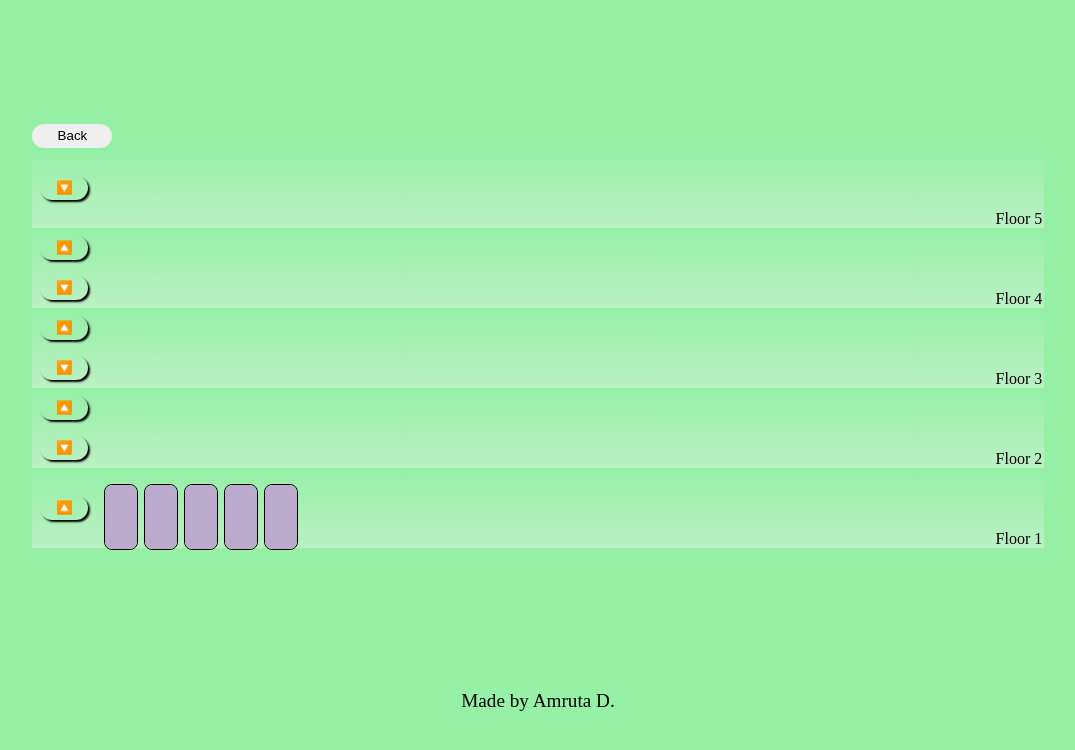
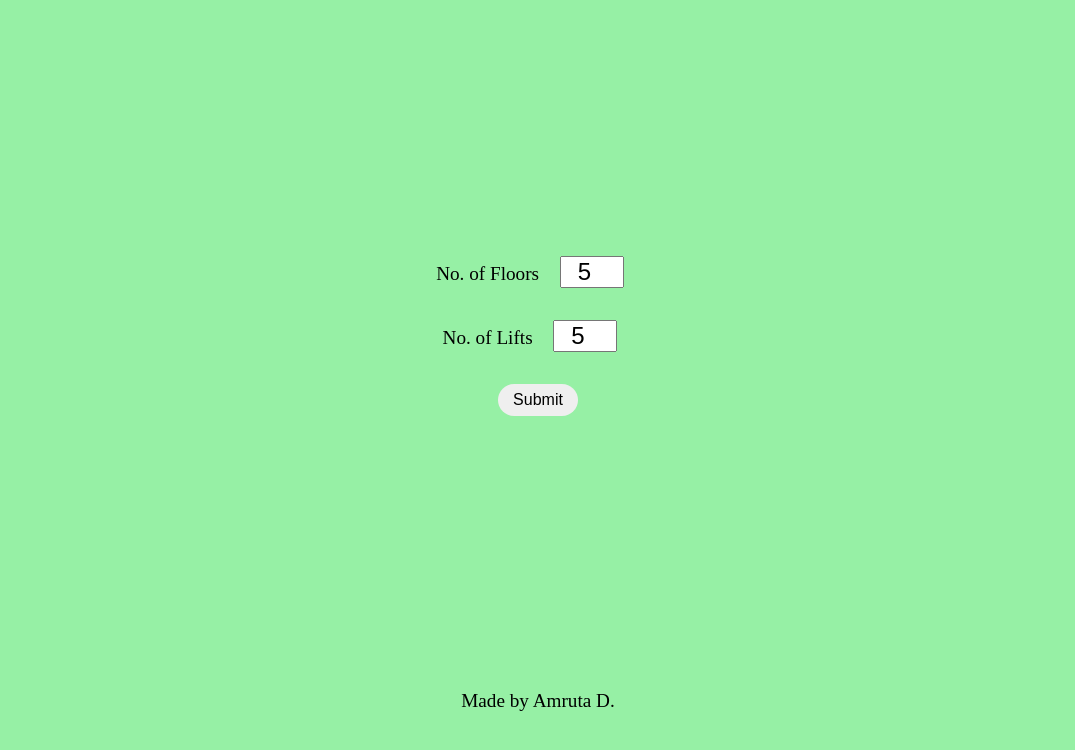
Before and after one commit to Amruta0103/lift-simulation, a plain HTML site: page index.html in a window 1280 px wide. Both pictures are taken after typing "5", "5" into the empty fields and a click on the button "Submit". Shown: the part 64-814 px from the top of the page, without its empty margins (102-1177 px from the left). Drawn offline with Linux system fonts and the light colour scheme.

Commit message:
fix: UI and form validations

```diff
--- a/css/main.css
+++ b/css/main.css
@@ -50,9 +50,15 @@ body {
   display:none;
 }
 #display{
-  display: block;
-  width: 80%;
+  display: flex;
+  flex-direction: column;
+  align-items:center;
+  width: 100%;
   margin: auto;
+  position: relative;
+}
+.sibs{
+  width: 90%;
   position: relative;
 }
 #allLevelsDiv{
@@ -113,11 +119,12 @@ body {
   display: flex;
   position: absolute;
   bottom: 0rem;
-  margin: 0rem 4rem;
+  left: 4.5rem;
+  right: 4.5rem;
   align-items: end;
   overflow-x: unset;
   overflow-y: unset;
-  width: 80%;
+  width: auto;
 }
 .liftBox{
   height: 5rem;
@@ -128,7 +135,7 @@ body {
 }
 .lift{
   height: 4rem;
-  width: 2rem;
+  min-width: 2rem;
   margin: 1rem 0.5rem 0rem;
   border: 0.5px solid black;
   border-radius: 0.5rem;
--- a/index.html
+++ b/index.html
@@ -23,12 +23,14 @@
         </form>
         <div id="display">
           <button id='backBtn' type="button">Back</button>
-          <div id="allLevelsDiv"></div>
-          <div id="allLiftsDiv"></div>
+          <div class="sibs">
+            <div id="allLevelsDiv"></div>
+            <div id="allLiftsDiv"></div>
+          </div>
         </div>
       </div>
       <div id="footer">Made by Amruta D.</div>
     </div>
     <script type="text/javascript" src="./js/main.js"></script>
   </body>
-  </html>
+</html>
--- a/js/main.js
+++ b/js/main.js
@@ -1,11 +1,10 @@
 const form = document.getElementById('form');
-const floorsVal = document.getElementById('floorsVal');
-const liftsVal = document.getElementById('liftsVal');
 const submitBtn = document.getElementById('submitBtn');
 const backBtn = document.getElementById('backBtn');
 const display = document.getElementById('display');
 const allLevel = document.getElementById('allLevelsDiv');
 const allLifts = document.getElementById('allLiftsDiv');
+var inputs = document.getElementsByClassName("input");
 
 let flVal;
 let lftVal;
@@ -15,36 +14,22 @@ let calledAt = [];
 let wipLift = [];
 let floorLevel, buttonUp, buttonDown, currentLift, time, currentFloor, available, liftIsHere;
 let validInp = false;
-floorsVal.addEventListener('input',(e) => {
-  flVal = parseInt(e.target.value);
-  console.log("flVal",flVal)
-})
 
-liftsVal.addEventListener('input',(f) => {
-  lftVal = parseInt(f.target.value);
-  console.log("lftVal",lftVal)
-})
-function validateInputs(fl,lft){
-  console.log("28 ::","fl :",fl,"lft",lft);
-  // console.log(parseInt(fl),parseInt(lft));
-  if(fl > lft){
-    alert("No. of Floors has to be more than no. of Lifts")
-  }else{
-    console.log("fl:",fl,"lft:",lft);
-    validInp = true;
-    return floorsVal.value = fl, liftsVal.value = lft;
-  }
-}
+
 submitBtn.addEventListener('click',() => {
-  console.log(validateInputs(floorsVal.value,liftsVal.value));
-  if(validInp === true){
-    for (var i=0; i< flVal ; i++){
+  let liftsVal = document.querySelector("#liftsVal").value;
+  let floorsVal = document.querySelector("#floorsVal").value;
+  flVal = parseInt(floorsVal);
+  lftVal = parseInt(liftsVal);
+  console.log("flVal",flVal,"lftVal",lftVal);
+  if(flVal > lftVal){
+    for (var i=0; i< floorsVal ; i++){
       let j = {
         flId: i+1,
       }
       flArr.push(j);
     }
-    for (var i=0; i<lftVal; i++){
+    for (var i=0; i<liftsVal; i++){
       let j = {
         lftId:i+1,
         free: true,
@@ -59,6 +44,7 @@ submitBtn.addEventListener('click',() => {
     form.style.display = 'none';
     backBtn.style.display = 'block';
   }else{
+    alert("No. of floors has to be greater than no. of lifts");
     alert("Re-enter input values");
   }
 })
@@ -72,8 +58,8 @@ backBtn.addEventListener('click',()=>{
   lftArr.splice(0,lftVal);
   calledAt.splice(0,calledAt.length);
   wipLift.splice(0,wipLift.length);
-  liftsVal.value = Number;
-  floorsVal.value = Number;
+  for (var i=0;i<inputs.length;i++) {
+    inputs[i].value = "0";}
 })
 
 function createFloors(arr){
@@ -177,6 +163,9 @@ function assignLift(lift,toFloor){
   let liftBoxId = `${'liftBox'+currentLift.lftId}`;
   var liftBox = document.getElementById(liftBoxId);
   let height = (liftBox.clientHeight/16)/5;
+  let liftDoorId = `${'liftDoor'+currentLift.lftId}`;
+  var liftDoor = document.getElementById(liftDoorId);
+  let width = (liftDoor.clientWidth/16);
 
   currentLift.liftAt = height;
   var t1 = (currentLift.liftAt - currentLift.headedTo);
@@ -185,9 +174,6 @@ function assignLift(lift,toFloor){
   }
   time=t1;
 
-  let liftDoorId = `${'liftDoor'+currentLift.lftId}`;
-  var liftDoor = document.getElementById(liftDoorId);
-  let width = (liftDoor.clientWidth/16);
 
   doorMovement(width,liftDoor);
 
```
